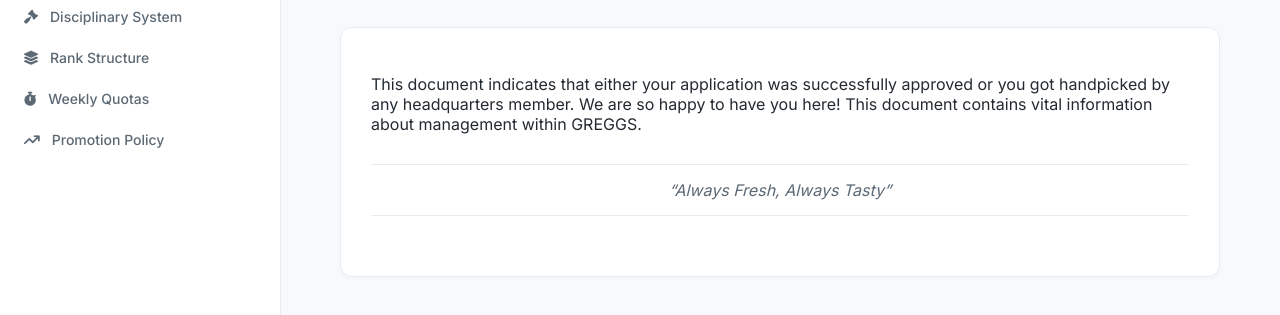
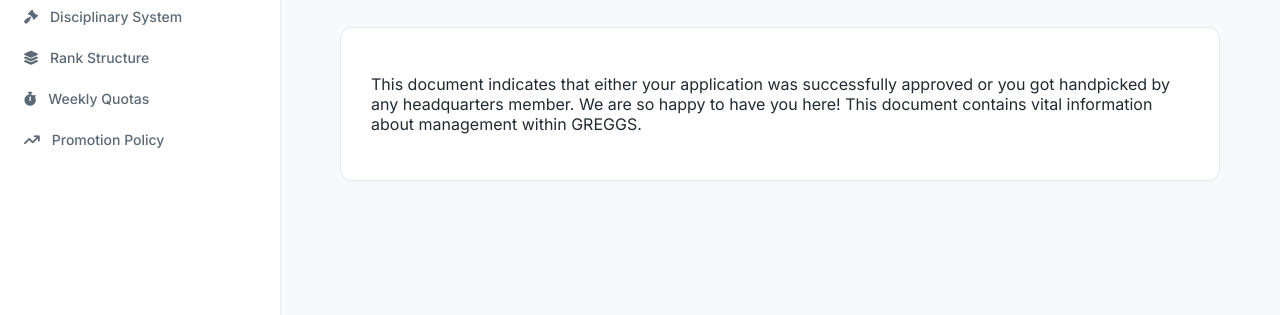
Before and after one commit to greggsuk/management-docs, a plain HTML site: page management-guidelines.html in a window 1280 px wide. Shown: the part 177-492 px from the top of the page. Drawn offline with Linux system fonts and the light colour scheme.

Commit message:
Update management-guidelines.html

```diff
--- a/management-guidelines.html
+++ b/management-guidelines.html
@@ -145,7 +145,7 @@
             <p class="subtitle">Official GREGGS Management Onboarding</p>
             <div class="card">
                 <p>This document indicates that either your application was successfully approved or you got handpicked by any headquarters member. We are so happy to have you here! This document contains vital information about management within GREGGS.</p>
-                <div class="quote-box">“Always Fresh, Always Tasty”</div>
+                </div>
             </div>
         </section>
 
```
